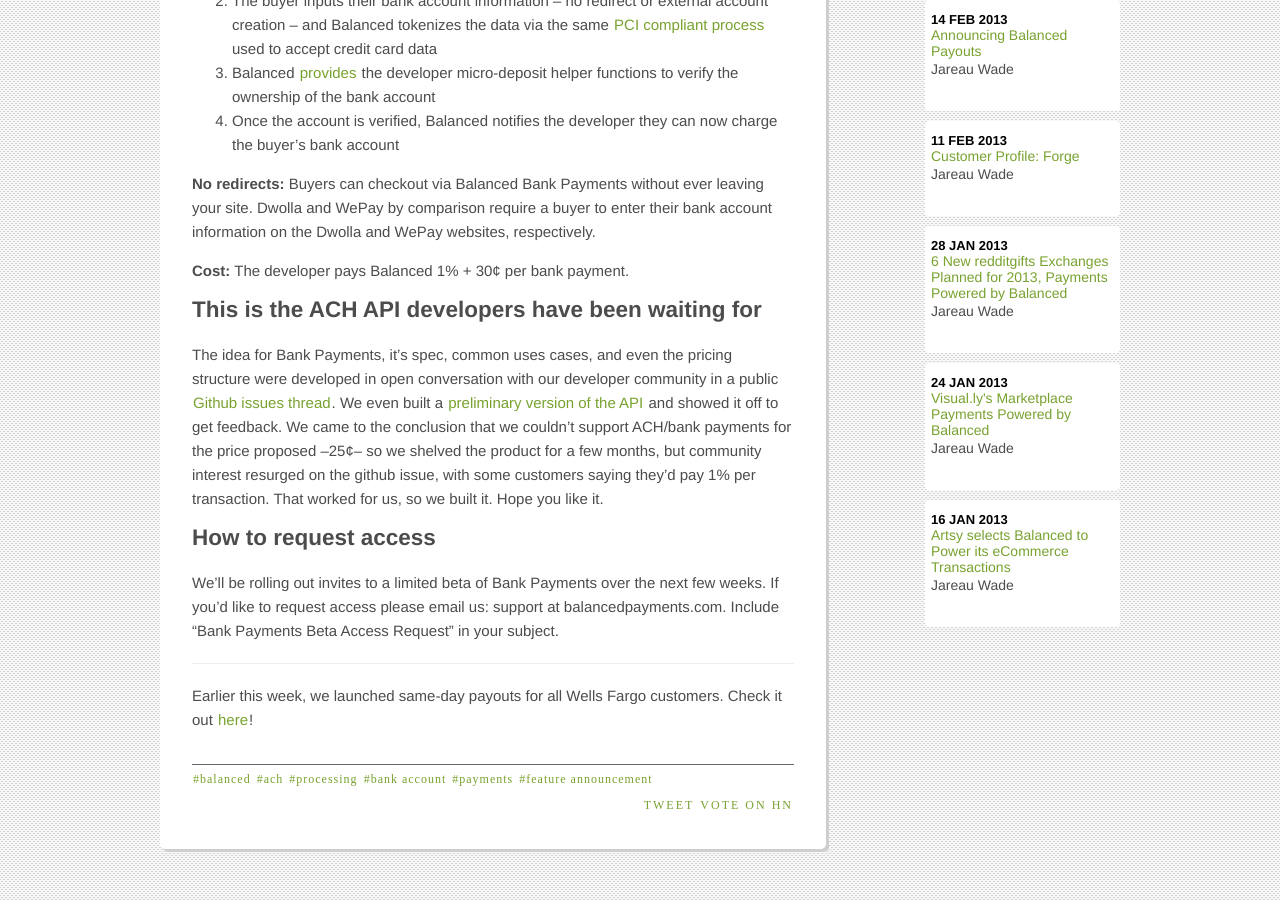
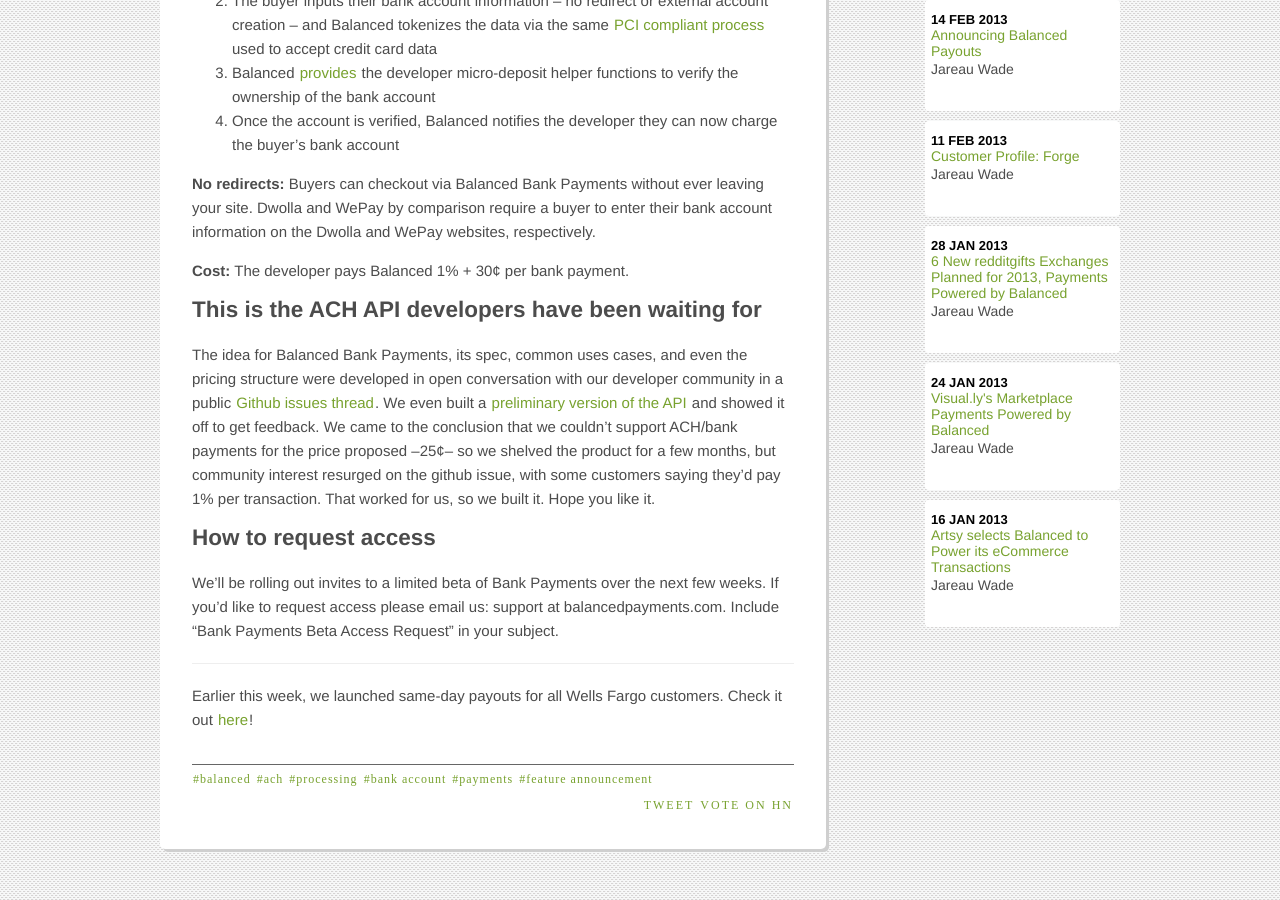
Before and after one commit to balanced/balanced.github.com, a Jekyll site: the page built from _posts/2013-02-28-balanced-payment-method-pay-with-bank-ach.md, in a window 1280 px wide and 900 px high, scrolled down 1020 px. Built offline with Jekyll 4.4.1, drawn with Linux system fonts in a browser that asks for light colours; nearby versions of some CDN libraries; library files that are not in the unit come from our copies; Markdown is read by kramdown in place of the engine named in the settings; comment, search, counter and statistics services are not loaded.

Commit message:
brand again and apostrophe wat

```diff
--- a/_posts/2013-02-28-balanced-payment-method-pay-with-bank-ach.md
+++ b/_posts/2013-02-28-balanced-payment-method-pay-with-bank-ach.md
@@ -31,7 +31,7 @@
 __Cost:__ The developer pays Balanced 1% + 30¢ per bank payment.
 
 ### This is the ACH API developers have been waiting for
-The idea for Bank Payments, it's spec, common uses cases, and even the pricing structure were developed in open conversation with our developer community in a public [Github issues thread](https://github.com/balanced/balanced-api/issues/2). We even built a [preliminary version of the API](https://github.com/balanced/balanced-api/tree/ach) and showed it off to get feedback. We came to the conclusion that we couldn't support ACH/bank payments for the price proposed --25¢-- so we shelved the product for a few months, but community interest resurged on the github issue, with some customers saying they'd pay 1% per transaction. That worked for us, so we built it. Hope you like it.
+The idea for Balanced Bank Payments, its spec, common uses cases, and even the pricing structure were developed in open conversation with our developer community in a public [Github issues thread](https://github.com/balanced/balanced-api/issues/2). We even built a [preliminary version of the API](https://github.com/balanced/balanced-api/tree/ach) and showed it off to get feedback. We came to the conclusion that we couldn't support ACH/bank payments for the price proposed --25¢-- so we shelved the product for a few months, but community interest resurged on the github issue, with some customers saying they'd pay 1% per transaction. That worked for us, so we built it. Hope you like it.
 
 ### How to request access
 We'll be rolling out invites to a limited beta of Bank Payments over the next few weeks. If you'd like to request access please email us: support at balancedpayments.com. Include "Bank Payments Beta Access Request" in your subject.
```
